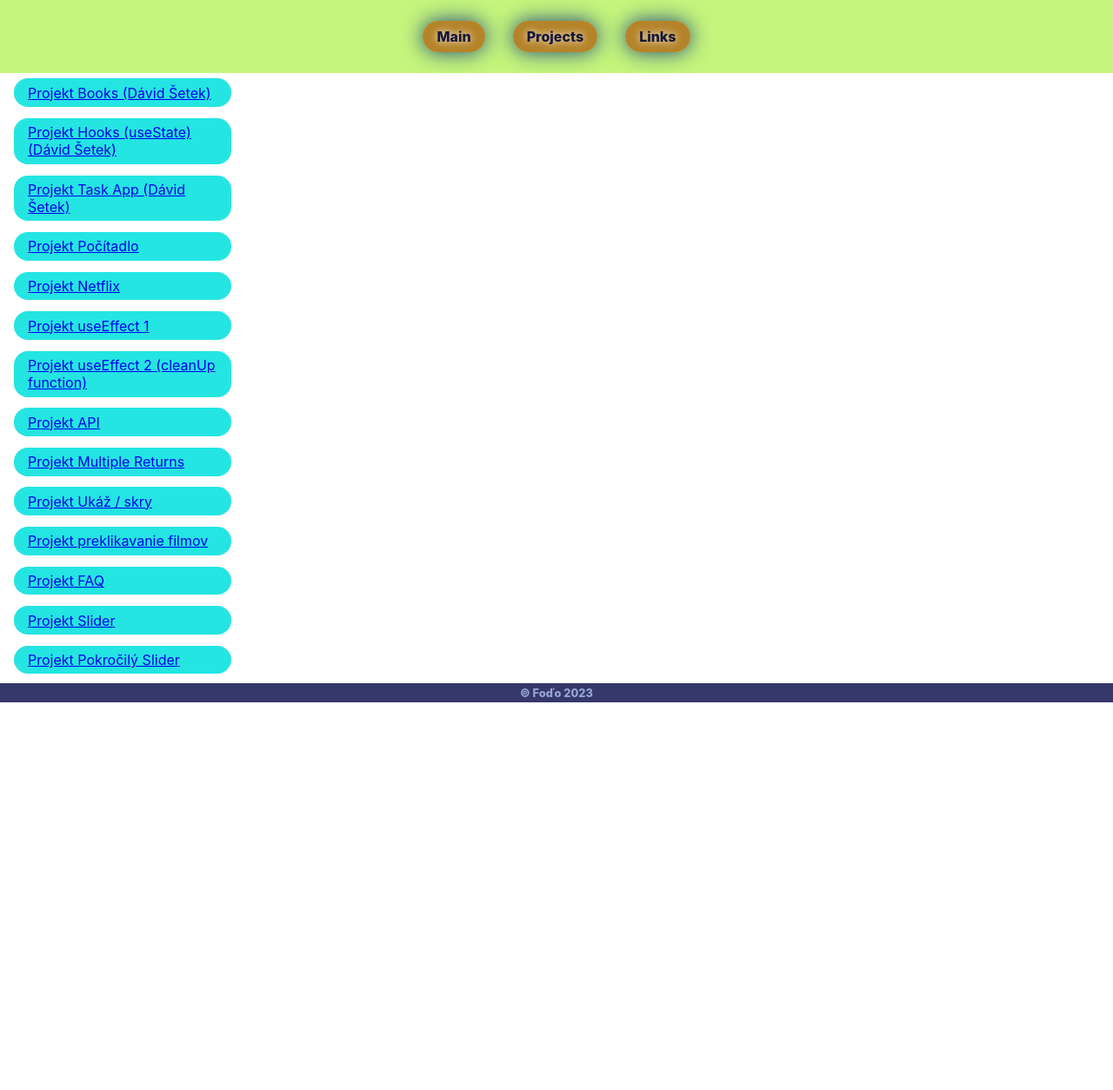
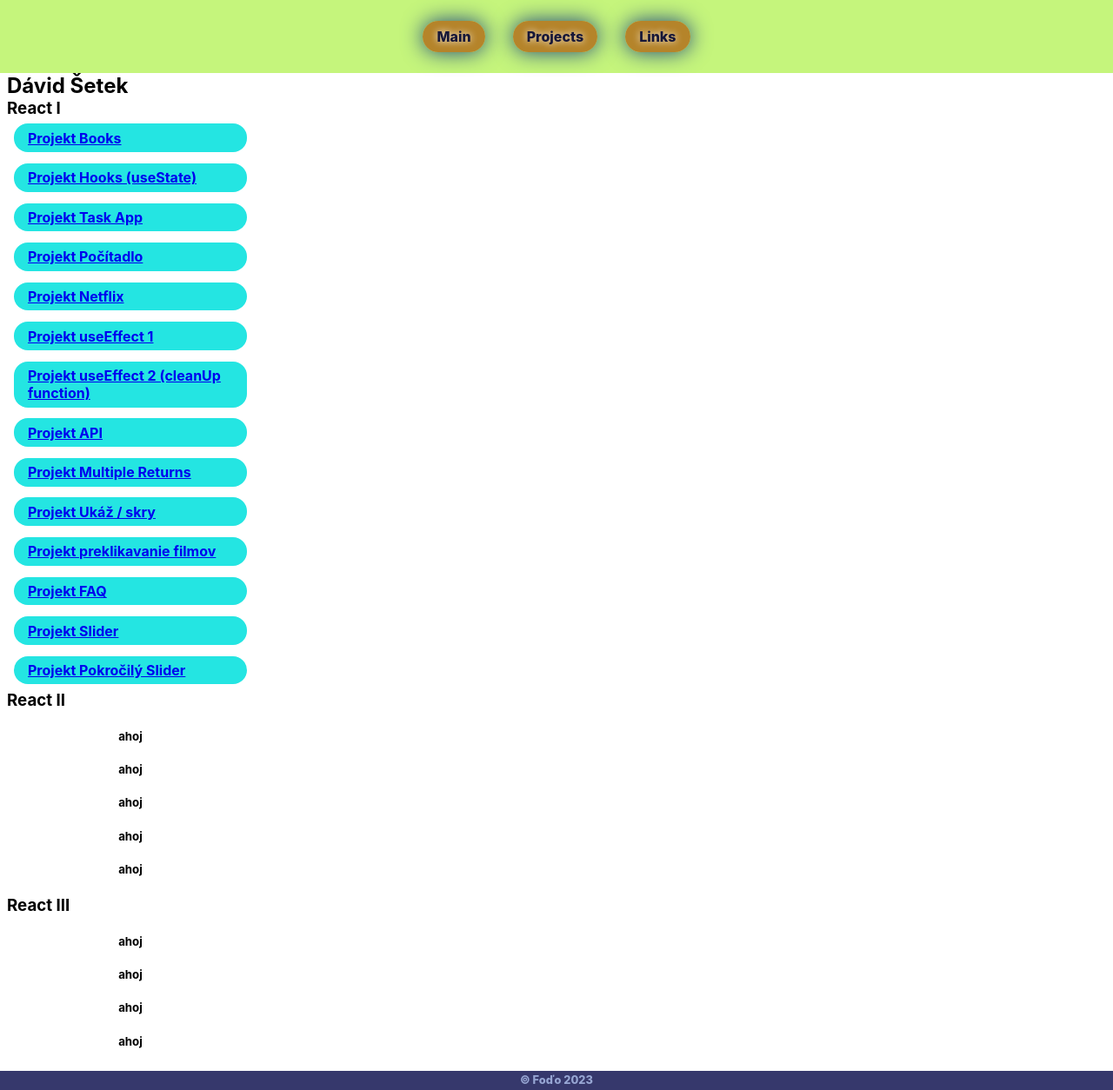
Before and after one commit to FodoFofo/Ucenie, a React (Create React App) app: page /projects in a window 1280 px wide. Shown: the whole page at 87% size. Before the commit the page ends 808 px from the top, so only its background shows below. Built offline with nearby package versions, Linux system fonts and the light colour scheme; the HTML template or start-up script is replaced by a standard one.

Commit message:
Úprava Aside - skrývanie projektov

```diff
--- a/src/components/Aside.scss
+++ b/src/components/Aside.scss
@@ -2,6 +2,14 @@
   display: flex;
   flex-direction: column;
   align-items: stretch;
+  width: 300px ;
+
+  h2,
+  h3 {
+    margin: 0;
+    padding-left: 0.5rem;
+    text-align: start;
+  }
 
   .project-link {
     margin: 0.4em 1em;
@@ -10,9 +18,22 @@
     border-radius: 1em;
     text-align: left;
     word-wrap: normal;
+    font-weight: 700;
   }
 
-  .project-link:hover {
+  .project-link:hover,
+  .active {
     background-color: #0f7372;
   }
+
+  .david-setek,
+  .reacti {
+    display: flex;
+    flex-direction: column;
+    align-items: stretch;
+  }
+
+  .hide {
+    display: none;
+  }
 }
--- a/src/components/Aside.tsx
+++ b/src/components/Aside.tsx
@@ -1,19 +1,37 @@
+import { useEffect } from "react";
 import { NavLink } from "react-router-dom";
 
 // štýly
 import "./Aside.scss";
 
 const Aside = () => {
+  const reacti = document.querySelector(".reacti");
+  useEffect(() => {
+    console.log();
+  }, []);
+
+  const showHide = (e: React.MouseEvent<HTMLHeadingElement>) => {
+    const target = e.target as HTMLHeadingElement;
+    const sibling = target.nextSibling as Element;
+
+    if (sibling.classList.contains("hide")) sibling.classList.remove("hide");
+    else sibling.classList.add("hide");
+  };
+
   return (
     <div className="aside">
+      <h2>Dávid Šetek</h2>
+      <div className="david-setek">
+        <h3 onClick={showHide}>React I</h3>
+        <div className="reacti">
           <NavLink className="project-link" to="/setekBooks">
-        Projekt Books (Dávid Šetek)
+            Projekt Books
           </NavLink>
           <NavLink className="project-link" to="/setekHooks">
-        Projekt Hooks (useState) (Dávid Šetek)
+            Projekt Hooks (useState)
           </NavLink>
           <NavLink className="project-link" to="/setekTaskApp">
-        Projekt Task App (Dávid Šetek)
+            Projekt Task App
           </NavLink>
           <NavLink className="project-link" to="/setekPocitadlo">
             Projekt Počítadlo
@@ -49,6 +67,25 @@ const Aside = () => {
             Projekt Pokročilý Slider
           </NavLink>
         </div>
+
+        <h3 onClick={showHide}>React II</h3>
+        <div className="reactii">
+          <h5>ahoj</h5>
+          <h5>ahoj</h5>
+          <h5>ahoj</h5>
+          <h5>ahoj</h5>
+          <h5>ahoj</h5>
+        </div>
+
+        <h3 onClick={showHide}>React III</h3>
+        <div className="reactiii">
+          <h5>ahoj</h5>
+          <h5>ahoj</h5>
+          <h5>ahoj</h5>
+          <h5>ahoj</h5>
+        </div>
+      </div>
+    </div>
   );
 };
 
--- a/src/components/Project.scss
+++ b/src/components/Project.scss
@@ -7,7 +7,6 @@
     background-color: #a9d3d3;
     display: flex;
     flex-direction: column;
-    justify-content: center;
     width: 75vw;
     margin: 0 auto;
 
```
Lines whose indentation alone changed are shown as unchanged.
